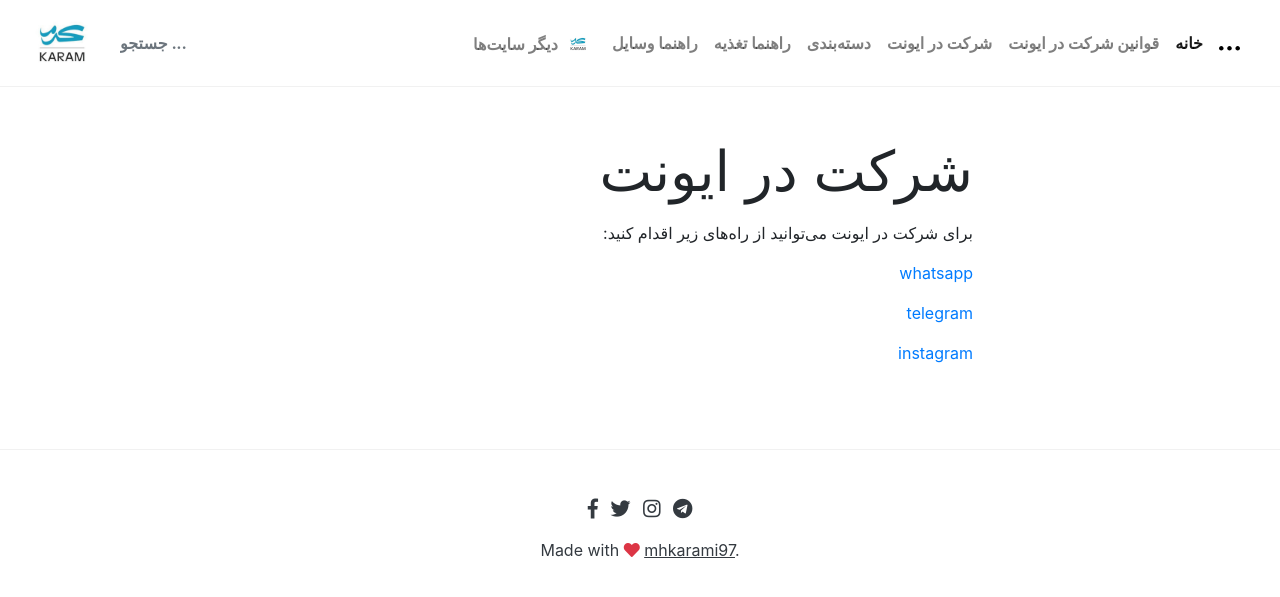
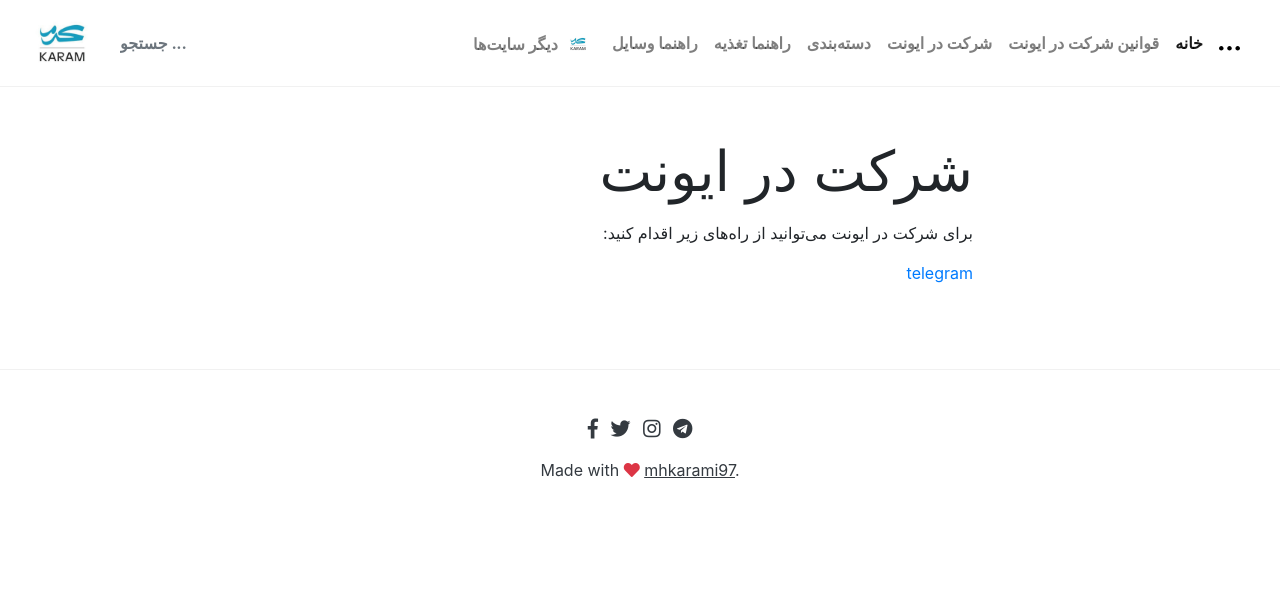
Before and after one commit to MHKarami97/event, a Jekyll site: the page built from _pages/join.md, in a window 1280 px wide. Shown: the top 597 px of the page. Built offline with Jekyll 4.4.1, drawn with Linux system fonts in a browser that asks for light colours; nearby versions of some CDN libraries; library files that are not in the unit come from our copies.

Commit message:
change ui

```diff
--- a/_pages/join.md
+++ b/_pages/join.md
@@ -5,8 +5,4 @@ permalink: "/join"
 
 برای شرکت در ایونت می‌توانید از راه‌های زیر اقدام کنید:
 
-[whatsapp](https://api.whatsapp.com/message/KPWRS2VEXMZ3K1?autoload=1&app_absent=0)
-
 [telegram](https://t.me/mhkarami97)
-
-[instagram](https://instagram.com/karam.travel)
```
